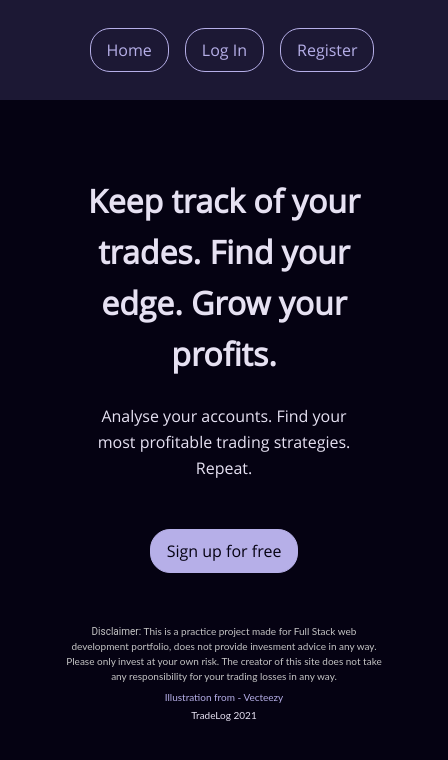
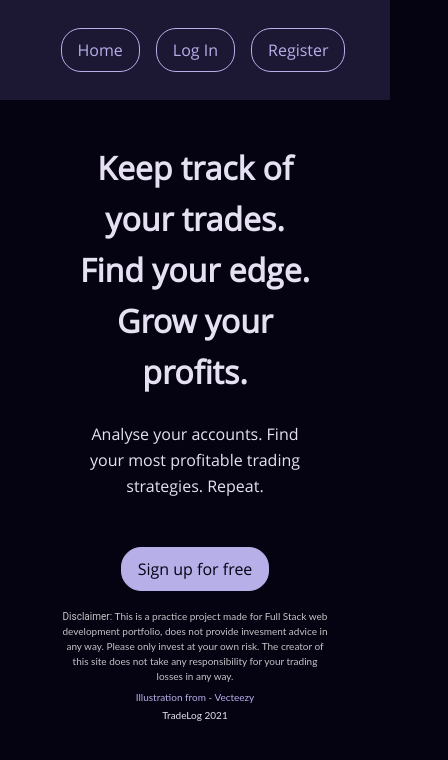
Before and after one commit to topsmart20/trading_frontend_reactjs, a React (Create React App) app: page / in a window 390 px wide. Shown: the top 760 px of the page, 448 px wide, since content can reach past the window. Built offline with nearby package versions, Linux system fonts and the light colour scheme.

Commit message:
work on nav responsiveness on small screensizes

```diff
--- a/src/Pages/Shared/ModalController.jsx
+++ b/src/Pages/Shared/ModalController.jsx
@@ -27,7 +27,9 @@ const ModalController = () => {
       backgroundColor: 'rgba(0, 0, 0, 0.85)'
     },
     overlay: {
-      backgroundColor: 'rgba(0, 0, 0, 0.85)'
+      backgroundColor: 'rgba(0, 0, 0, 0.85)',
+      height: '100vh',
+      width: '100vw'
     }
   };
   return (
--- a/src/Styles/Base/_base.scss
+++ b/src/Styles/Base/_base.scss
@@ -35,9 +35,10 @@ button {
 }
 
 .app {
+  width: 100vw;
   display: grid;
   grid-template-rows: [nav-start] 10rem [nav-end main-start] 1fr [main-end footer-start] 10rem [footer-end];
-  grid-template-columns: 1fr minmax(400px, 1200px) 1fr;
+  grid-template-columns: minmax(0, 1fr) minmax(1fr, 1200px) minmax(0, 1fr);
   grid-gap: $space-24;
   height: 100vh;
 }
--- a/src/Styles/Base/_mixins.scss
+++ b/src/Styles/Base/_mixins.scss
@@ -7,10 +7,14 @@
 
 @mixin grid-colums-3 {
   display: grid;
-  grid-template-columns: 1fr minmax(400px, 1200px) 1fr;
+  grid-template-columns: 1fr minmax(min-content, 1200px) 1fr;
   grid-gap: $space-24;
 }
 
 @mixin centered-in-grid-3 {
   grid-column: 2/3;
 }
+
+@mixin grid-columns-full {
+  grid-column: 1/ -1;
+}
--- a/src/Styles/Layout/_nav.scss
+++ b/src/Styles/Layout/_nav.scss
@@ -1,20 +1,27 @@
 .nav {
-  grid-area: nav-start / 1 / nav-end / -1;
+  // grid-area: nav-start / 1 / nav-end / -1;
   @include grid-colums-3;
   height: 10rem;
   background-color: $color-purple-dark;
   align-items: center;
   justify-content: center;
 
+  @media (min-width: 800px) {
+    @include grid-colums-3;
+    grid-area: nav-start / 1 / nav-end / -1;
+  }
 
   &__container {
-    @include centered-in-grid-3;
+    @include grid-columns-full;
+    grid-column: 1 / -1;
     display: flex;
-    justify-content: space-between;
     flex-direction: column;
 
     @media (min-width: 800px) {
+      @include centered-in-grid-3;
+      justify-content: space-between;
       flex-direction: row;
+
     }
   }
 
```
Also changed, not shown: 1 other file (tests, documents, lock files or other folders).
